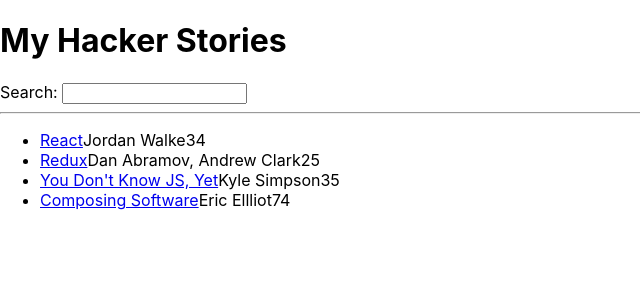
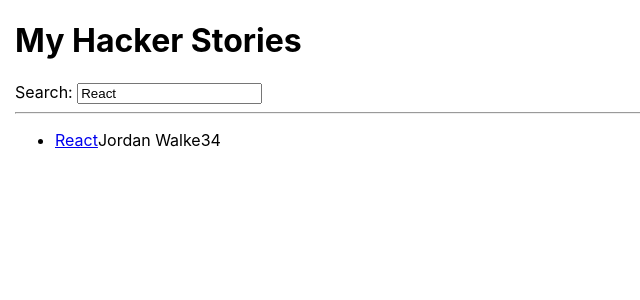
Before and after one commit to ElDuke717/hacker-stories, a React (Create React App) app: page / in a window 1280 px wide. Shown: the top 300 px of the page, without its empty margins (0-640 px from the left). Built offline with nearby package versions, Linux system fonts and the light colour scheme.

Commit message:
complete React Props handling

```diff
--- a/src/App.js
+++ b/src/App.js
@@ -36,7 +36,7 @@
     }
   ];
 
-  const [searchTerm, setSearchTerm] = React.useState('');
+  const [searchTerm, setSearchTerm] = React.useState('React');
 
   const handleSearch = (event) => {
     setSearchTerm(event.target.value);
@@ -49,7 +49,7 @@
   <div>
     <h1>My Hacker Stories</h1>
 
-    <Search onSearch= {handleSearch}/>
+    <Search search={searchTerm} onSearch= {handleSearch}/>
 
     <hr />
 
@@ -58,31 +58,36 @@
 );
 }
 
-const Search = (props) =>  (
+const Search = ( {search, onSearch }) =>  {
+  return (
     <div>
       <label htmlFor="search">Search: </label>
-      <input id="search" type="text" onChange={props.onSearch} />
+      <input
+          id="search"
+          type="text"
+          value={search}
+          onChange={onSearch} />
     </div>
-  );
+  )};
 
 
 
-const List = (props) => (
+  const List = ({ list }) => (
     <ul>
-    {props.list.map((item) => (
+      {list.map((item) => (
         <Item key={item.objectID} item={item} />
       ))}
     </ul>
   );
 
-const Item = (props) => (
+  const Item = ({ item }) => (
     <li>
       <span>
-      <a href={props.item.url}>{props.item.title}</a>
+        <a href={item.url}>{item.title}</a>
       </span>
-    <span>{props.item.author}</span>
-    <span>{props.item.num_comments}</span>
-    <span>{props.item.points}</span>
+      <span>{item.author}</span>
+      <span>{item.num_comments}</span>
+      <span>{item.points}</span>
     </li>
   );
 
--- a/src/index.css
+++ b/src/index.css
@@ -1,5 +1,6 @@
 body {
   margin: 0;
+  margin-left: 15px;
   font-family: -apple-system, BlinkMacSystemFont, 'Segoe UI', 'Roboto', 'Oxygen',
     'Ubuntu', 'Cantarell', 'Fira Sans', 'Droid Sans', 'Helvetica Neue',
     sans-serif;
```
Lines whose indentation alone changed are shown as unchanged.
